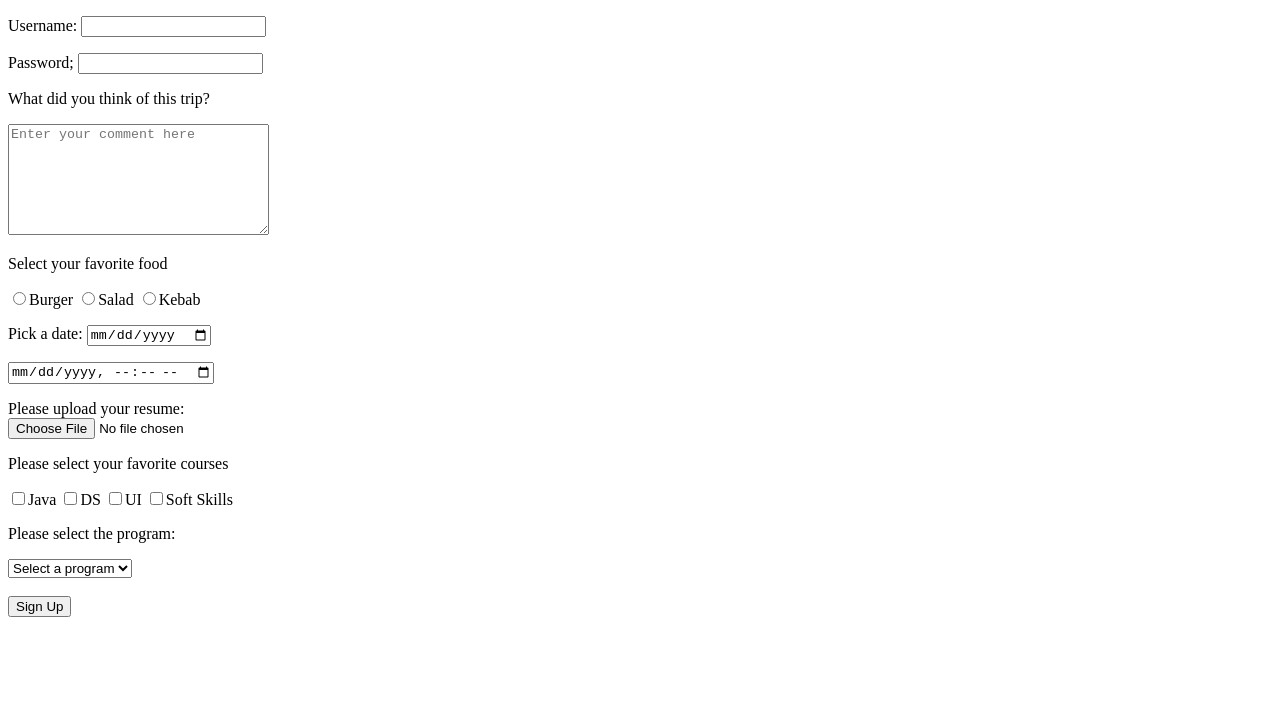
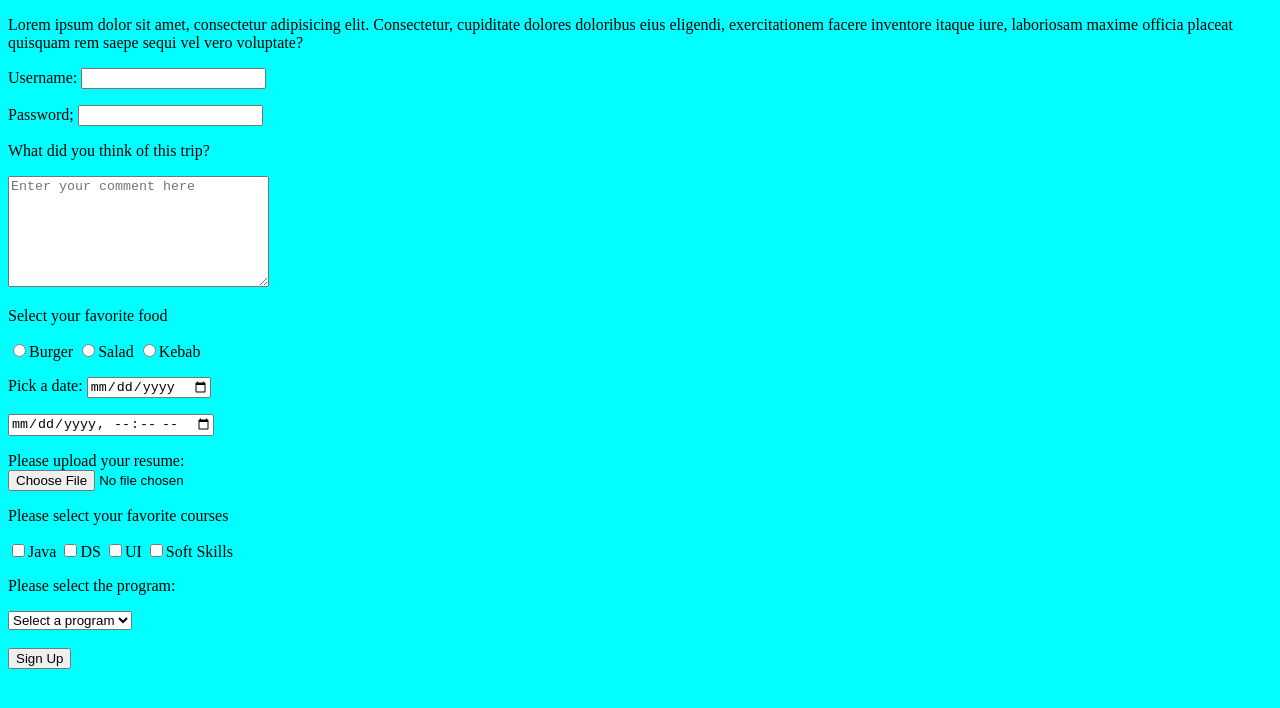
Before and after one commit to MajaStam/UI-Practice, a plain HTML site: page Files/forms.html in a window 1280 px wide. Drawn offline with Linux system fonts and the light colour scheme.

Commit message:
Ui practice

```diff
--- a/Files/forms.html
+++ b/Files/forms.html
@@ -3,11 +3,20 @@
 <head>
     <meta charset="UTF-8">
     <title>Title</title>
+  <style>
+    body{
+      background-color: aqua;
+    }
+  </style>
 </head>
 <body>
 
 <form>
-  <p>
+  <p>Lorem ipsum dolor sit amet, consectetur adipisicing elit.
+    Consectetur, cupiditate dolores doloribus eius eligendi, exercitationem facere inventore itaque iure,
+    laboriosam maxime officia placeat quisquam rem saepe sequi vel vero voluptate?
+  </p>
+  <p >
       Username:
     <input type="text" name="username">
   </p>
```
